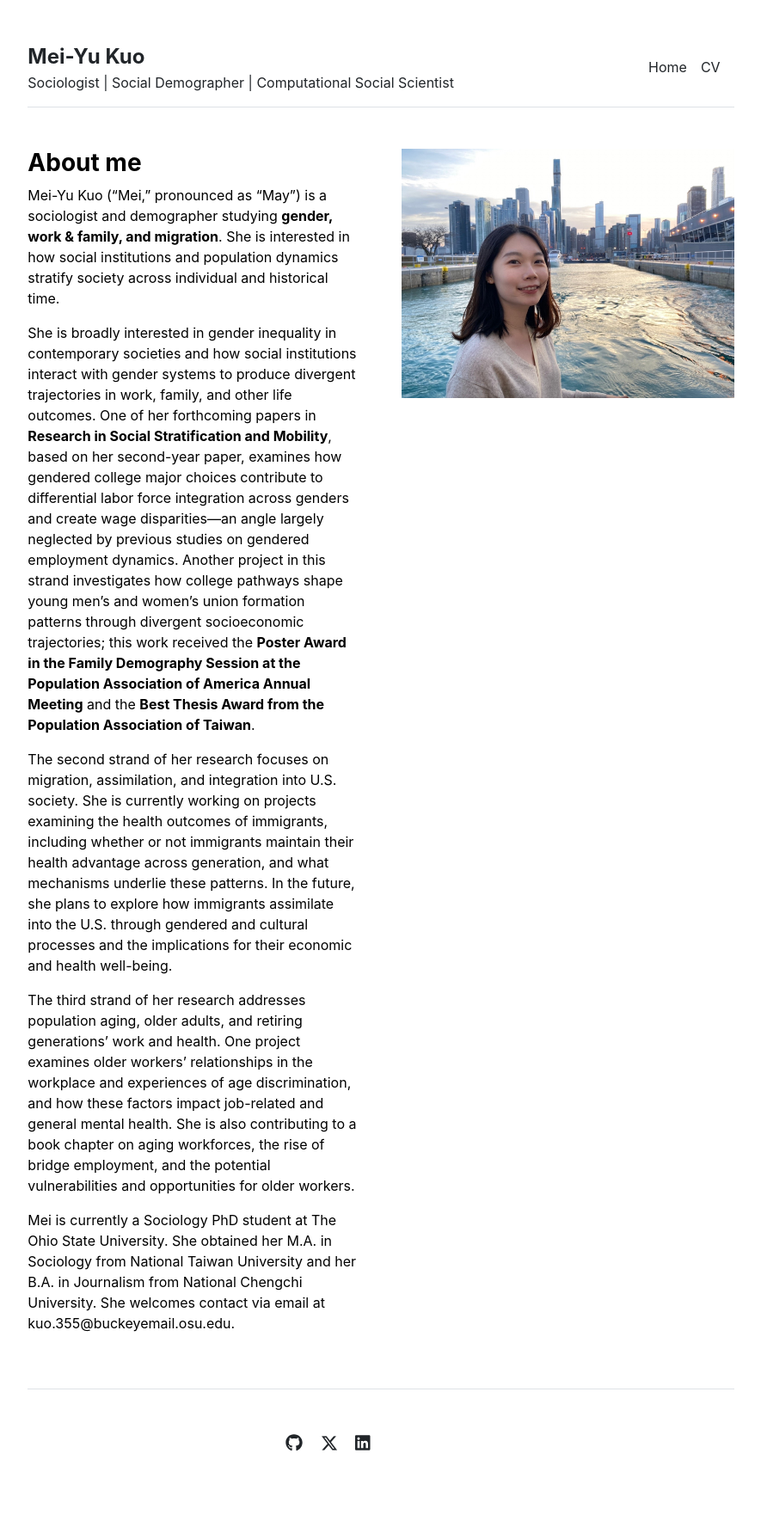
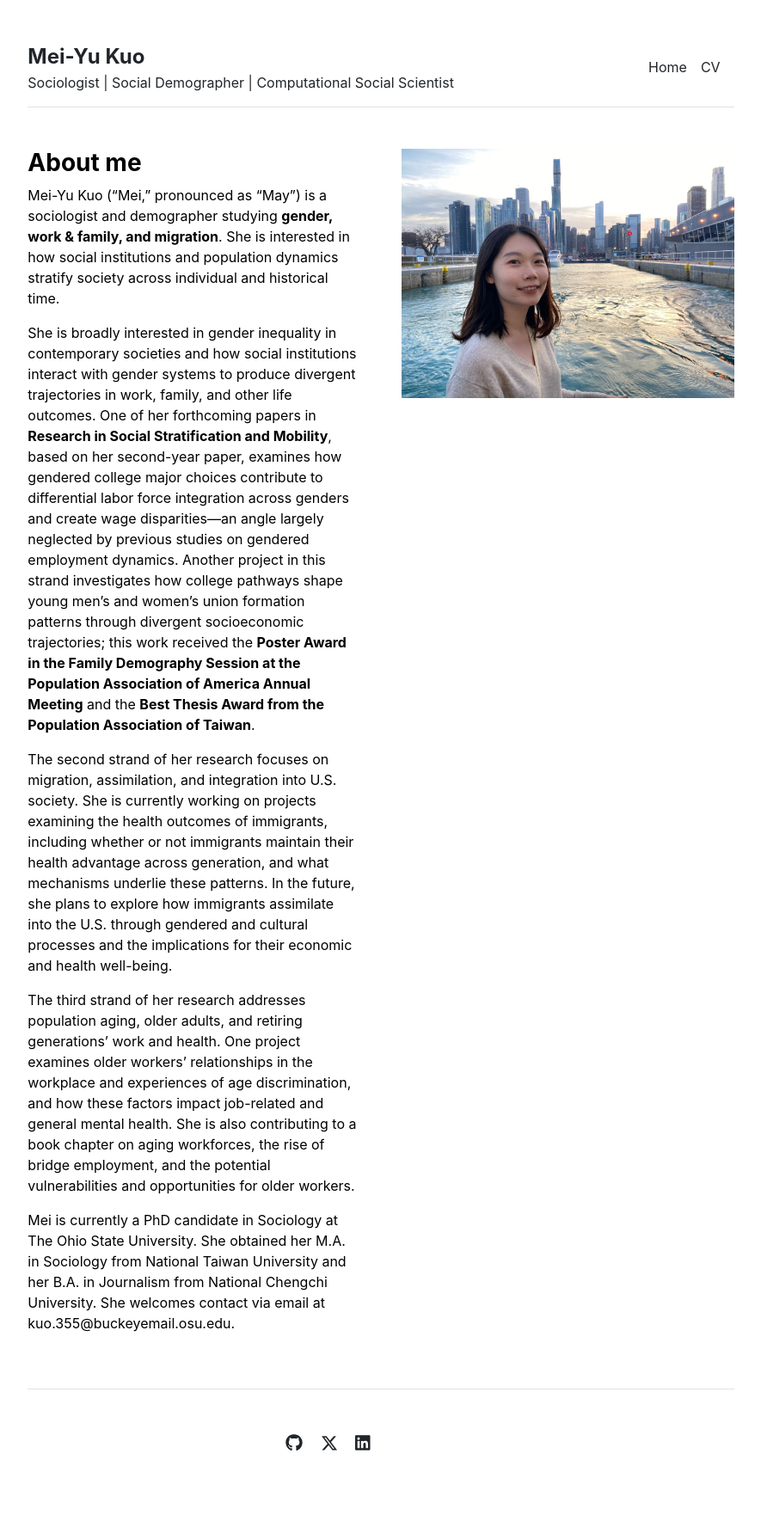
Before and after one commit to meisbase/meisbase.github.io, a Jekyll site: the page built from index.md, in a window 1280 px wide. Shown: the whole page at 86% size, without its empty margins (197-1082 px from the left). Built offline with Jekyll 4.4.1, drawn with Linux system fonts in a browser that asks for light colours.

Commit message:
Update index.md

```diff
--- a/index.md
+++ b/index.md
@@ -11,4 +11,4 @@ The second strand of her research focuses on migration, assimilation, and integr
 
 The third strand of her research addresses population aging, older adults, and retiring generations’ work and health. One project examines older workers’ relationships in the workplace and experiences of age discrimination, and how these factors impact job-related and general mental health. She is also contributing to a book chapter on aging workforces, the rise of bridge employment, and the potential vulnerabilities and opportunities for older workers.
 
-Mei is currently a Sociology PhD student at The Ohio State University. She obtained her M.A. in Sociology from National Taiwan University and her B.A. in Journalism from National Chengchi University. She welcomes contact via email at kuo.355@buckeyemail.osu.edu.
+Mei is currently a PhD candidate in Sociology at The Ohio State University. She obtained her M.A. in Sociology from National Taiwan University and her B.A. in Journalism from National Chengchi University. She welcomes contact via email at kuo.355@buckeyemail.osu.edu.
```
